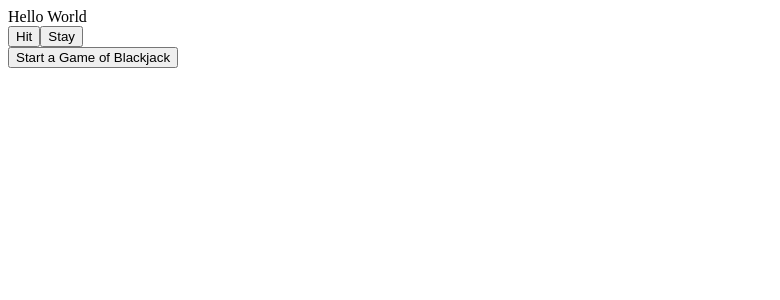
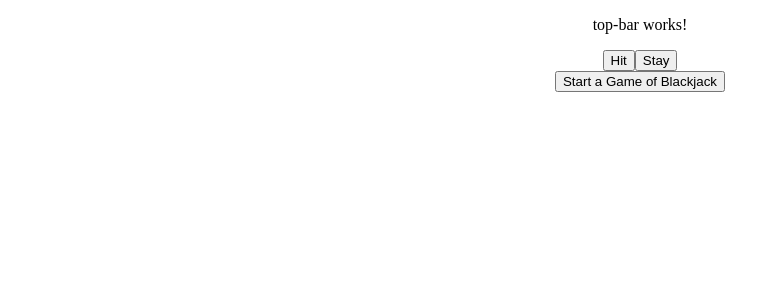
Before and after one commit to jeremy-langevin-twc/angular-blackjack, an Angular app: page / in a window 1280 px wide. Shown: the top 300 px of the page, without its empty margins (0-780 px from the left). Built offline with nearby package versions, Linux system fonts and the light colour scheme.

Commit message:
Added top bar and basic styling.

```diff
--- a/src/app/app.component.css
+++ b/src/app/app.component.css
@@ -0,0 +1,22 @@
+.container {
+    padding-right: 15px;
+    padding-left: 15px;
+    margin-right: auto;
+    margin-left: auto;
+    text-align: center;
+}
+@media (min-width: 768px) {
+  .container {
+    width: 750px;
+  }
+}
+@media (min-width: 992px) {
+  .container {
+    width: 970px;
+  }
+}
+@media (min-width: 1200px) {
+  .container {
+    width: 1170px;
+  }
+}
--- a/src/app/app.component.html
+++ b/src/app/app.component.html
@@ -1,3 +1,6 @@
-<div>Hello World</div>
-<app-table [tableColor]="tableColor">
-</app-table>
+<div class="container">
+    <app-top-bar></app-top-bar>
+    <div class="content-container">
+        <app-table [tableColor]="tableColor"></app-table>
+    </div>
+</div>
--- a/src/app/app.module.ts
+++ b/src/app/app.module.ts
@@ -8,6 +8,7 @@ import { CardsComponent } from './components/cards/cards.component';
 import { TableComponent } from './screens/table/table.component';
 import { ControlsComponent } from './components/controls/controls.component';
 import { StartButtonComponent } from './components/start-button/start-button.component';
+import { TopBarComponent } from './components/top-bar/top-bar.component';
 
 @NgModule({
   declarations: [
@@ -16,7 +17,8 @@ import { StartButtonComponent } from './components/start-button/start-button.com
     CardsComponent,
     TableComponent,
     ControlsComponent,
-    StartButtonComponent
+    StartButtonComponent,
+    TopBarComponent
   ],
   imports: [
     BrowserModule,
--- /dev/null
+++ b/src/app/components/top-bar/top-bar.component.html
@@ -0,0 +1 @@
+<p>top-bar works!</p>
--- /dev/null
+++ b/src/app/components/top-bar/top-bar.component.ts
@@ -0,0 +1,15 @@
+import { Component, OnInit } from '@angular/core';
+
+@Component({
+  selector: 'app-top-bar',
+  templateUrl: './top-bar.component.html',
+  styleUrls: ['./top-bar.component.css']
+})
+export class TopBarComponent implements OnInit {
+
+  constructor() { }
+
+  ngOnInit(): void {
+  }
+
+}
```
Also changed, not shown: src/app/components/top-bar/top-bar.component.css (added), 1 other file (tests, documents, lock files or other folders).
